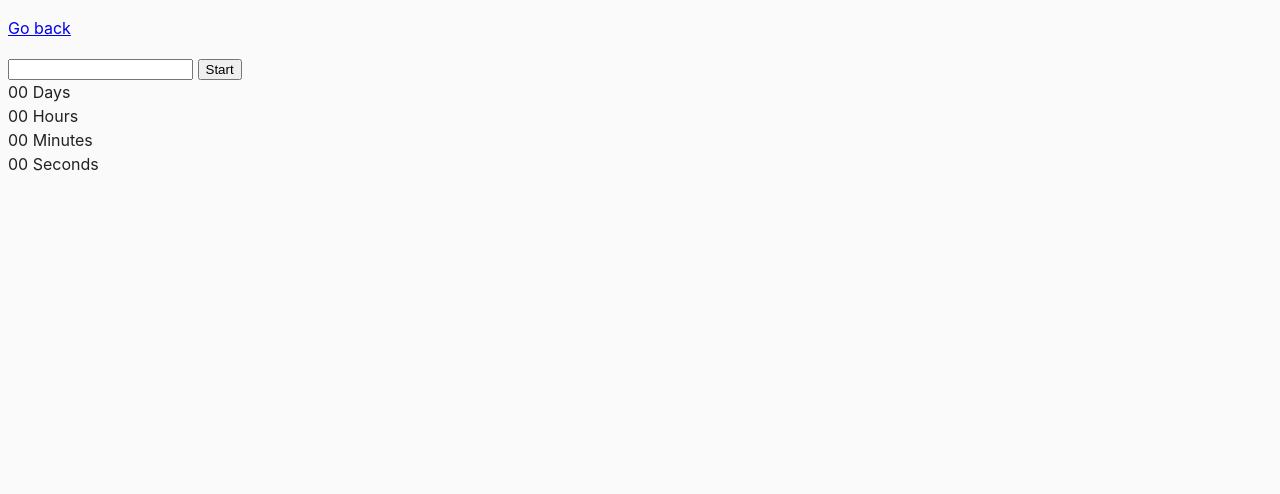
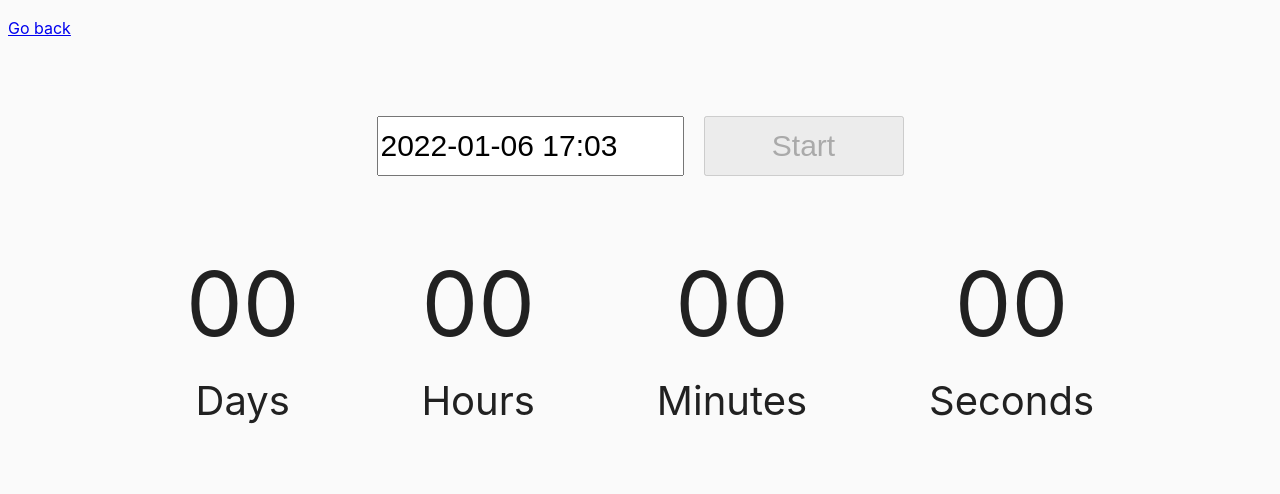
Before and after one commit to mpaukov/goit-js-hw-09, a website built with Parcel: page src/02-timer.html in a window 1280 px wide. Built offline with nearby package versions, Linux system fonts and the light colour scheme.

Commit message:
task2 wihtout notiflix

```diff
--- a/package.json
+++ b/package.json
@@ -25,6 +25,6 @@
     "sass": "^1.32.8"
   },
   "dependencies": {
-
+    "flatpickr": "^4.6.9"
   }
 }
--- a/src/02-timer.html
+++ b/src/02-timer.html
@@ -9,27 +9,33 @@
   <body>
     <p><a href="index.html">Go back</a></p>
 
+    <section class="section__timer">
+      <div class="container__timer">
+        <div class="input__thumb">
           <input type="text" id="datetime-picker" />
-    <button type="button" data-start>Start</button>
+          <button class="button" type="button" data-start>Start</button>
+        </div>
 
-    <div class="timer">
+        <div class="timer output__thumb">
           <div class="field">
-        <span class="value" data-days>00</span>
-        <span class="label">Days</span>
+            <span class="value timer__span" data-days>00</span>
+            <span class="label timer__span">Days</span>
           </div>
           <div class="field">
-        <span class="value" data-hours>00</span>
-        <span class="label">Hours</span>
+            <span class="value timer__span" data-hours>00</span>
+            <span class="label timer__span">Hours</span>
           </div>
           <div class="field">
-        <span class="value" data-minutes>00</span>
-        <span class="label">Minutes</span>
+            <span class="value timer__span" data-minutes>00</span>
+            <span class="label timer__span">Minutes</span>
           </div>
           <div class="field">
-        <span class="value" data-seconds>00</span>
-        <span class="label">Seconds</span>
+            <span class="value timer__span" data-seconds>00</span>
+            <span class="label timer__span">Seconds</span>
           </div>
         </div>
+      </div>
+    </section>
 
     <script src="js/02-timer.js"></script>
   </body>
--- a/src/css/common.css
+++ b/src/css/common.css
@@ -34,6 +34,49 @@ img {
 .button {
   width: 200px;
   height: 60px;
-  font-size: 40px;
+  font-size: 30px;
+
   cursor: pointer;
 }
+
+.section__timer {
+  padding-top: 60px;
+  padding-bottom: 60px;
+}
+.container__timer {
+  width: 90vw;
+  margin: 0 auto;
+}
+
+.input__thumb {
+  display: flex;
+  align-items: center;
+  justify-content: center;
+  margin-bottom: 60px;
+}
+
+.output__thumb {
+  display: flex;
+  align-items: center;
+  justify-content: space-evenly;
+  text-align: center;
+}
+
+.timer__span {
+  display: block;
+}
+
+.timer__span.value {
+  font-size: 90px;
+}
+
+.timer__span.label {
+  font-size: 40px;
+}
+
+input[type='text'] {
+  width: 307px;
+  height: 60px;
+  margin-right: 20px;
+  font-size: 30px;
+}
--- a/src/js/02-timer.js
+++ b/src/js/02-timer.js
@@ -0,0 +1,81 @@
+import flatpickr from 'flatpickr';
+import 'flatpickr/dist/flatpickr.min.css';
+
+const options = {
+  enableTime: true,
+  time_24hr: true,
+  defaultDate: new Date(),
+  minuteIncrement: 1,
+  onClose(selectedDates) {
+    onCloseFunction(selectedDates[0]);
+  },
+};
+
+const refs = {
+  startButton: document.querySelector('[data-start]'),
+  inputEl: document.querySelector('#datetime-picker'),
+  days: document.querySelector('[data-days]'),
+  hours: document.querySelector('[data-hours]'),
+  minutes: document.querySelector('[data-minutes]'),
+  seconds: document.querySelector('[data-seconds]'),
+};
+const isDisabled = true;
+let chosenDate = Date.now();
+
+refs.startButton.disabled = isDisabled;
+refs.startButton.addEventListener('click', onStartClick);
+
+const fp = flatpickr(refs.inputEl, options);
+
+function onCloseFunction(date) {
+  if (Date.now() > date) {
+    alert('Please choose a date in the future');
+  } else {
+    refs.startButton.disabled = !isDisabled;
+    chosenDate = date;
+  }
+}
+
+function onStartClick() {
+  refs.startButton.disabled = isDisabled;
+  fp.destroy();
+  refs.inputEl.disabled = isDisabled;
+  calculationStart();
+}
+
+function calculationStart() {
+  setInterval(() => {
+    const restTime = convertMs(chosenDate - Date.now());
+    markupChange(restTime);
+  }, 1000);
+}
+
+function convertMs(ms) {
+  // Number of milliseconds per unit of time
+  const second = 1000;
+  const minute = second * 60;
+  const hour = minute * 60;
+  const day = hour * 24;
+
+  // Remaining days
+  const days = Math.floor(ms / day);
+  // Remaining hours
+  const hours = Math.floor((ms % day) / hour);
+  // Remaining minutes
+  const minutes = Math.floor(((ms % day) % hour) / minute);
+  // Remaining seconds
+  const seconds = Math.floor((((ms % day) % hour) % minute) / second);
+
+  return { days, hours, minutes, seconds };
+}
+
+function markupChange({ days, hours, minutes, seconds }) {
+  refs.days.textContent = addLeadingZero(days);
+  refs.hours.textContent = addLeadingZero(hours);
+  refs.minutes.textContent = addLeadingZero(minutes);
+  refs.seconds.textContent = addLeadingZero(seconds);
+}
+
+function addLeadingZero(value) {
+  return String(value).padStart(2, '0');
+}
```
Also changed, not shown: 1 other file. Lines whose indentation alone changed are shown as unchanged.
